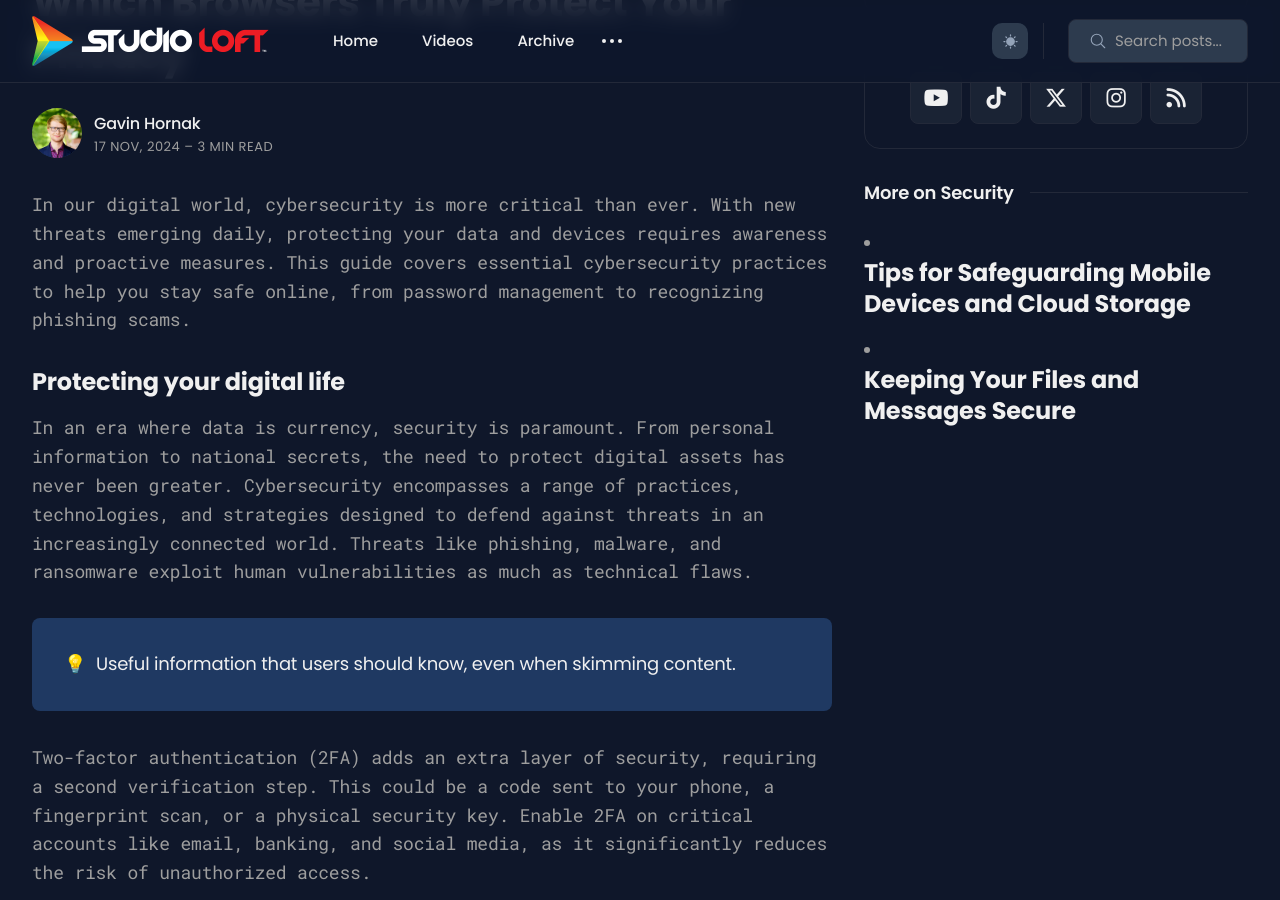
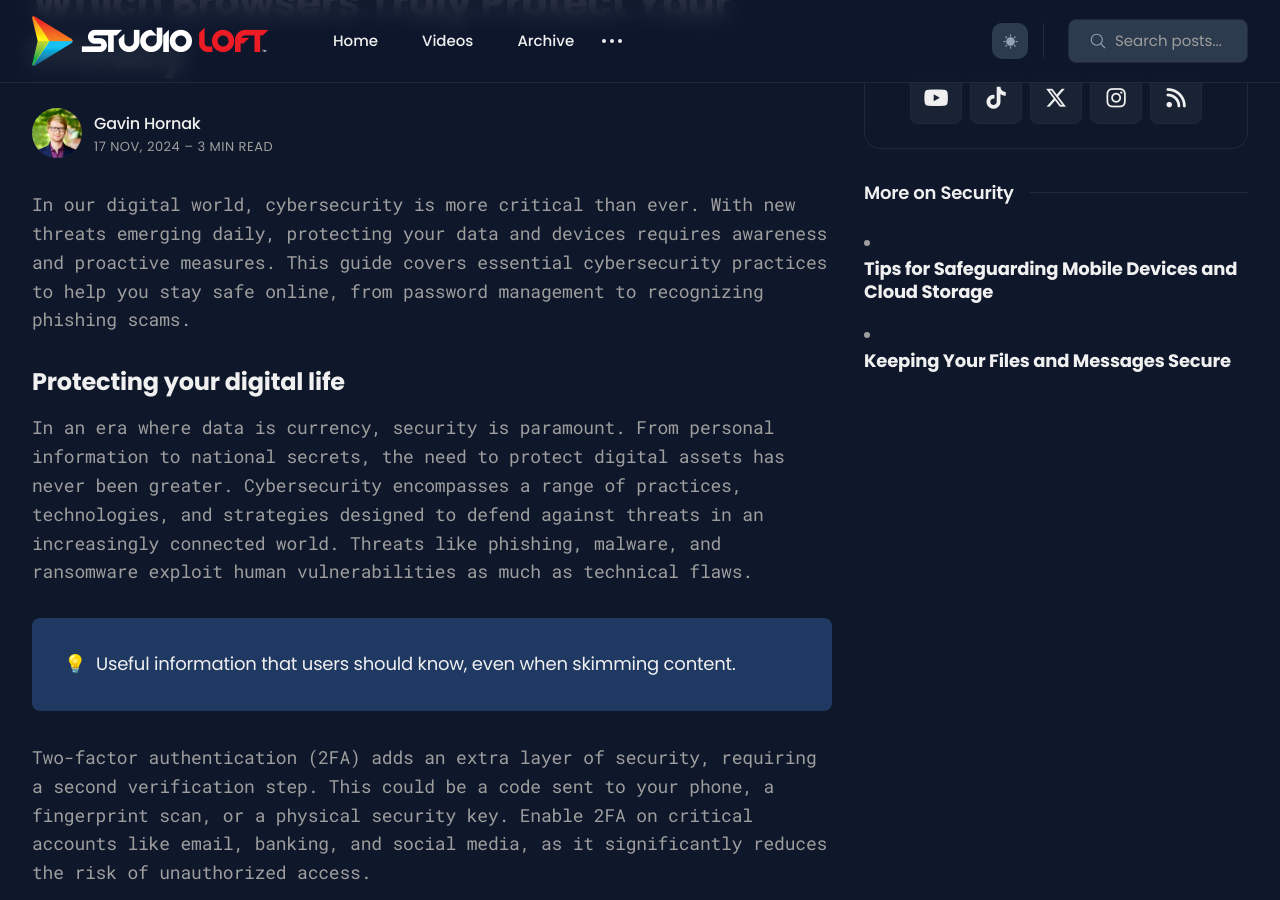
Before and after one commit to studioloft/studioloft.github.io, a Jekyll site: the page built from _posts/2024-11-17-which-browsers-truly-protect-your-privacy.md, in a window 1280 px wide and 900 px high, scrolled down 853 px. Built offline with Jekyll 4.4.1, drawn with Linux system fonts in a browser that asks for light colours.

Commit message:
fix: change post title heading from h3 to h5 for consistency in related posts widget

```diff
--- a/_includes/sidebar-widgets/widget-postlist.html
+++ b/_includes/sidebar-widgets/widget-postlist.html
@@ -7,7 +7,7 @@
       {% assign tag = page.tags[0] %}
       {% assign related_posts = site.posts | where_exp: "post", "post.tags contains tag" | where_exp: "post", "post.url != page.url" %}
       {% for post in related_posts limit:20 %}
-        <li><h3 class="post-featured-title"><a href="{{ post.url | relative_url }}">{{ post.title }}</a></h3></li>
+        <li><h5 class="post-featured-title"><a href="{{ post.url | relative_url }}">{{ post.title }}</a></h5></li>
       {% endfor %}
     </ul>
   </div>
```
